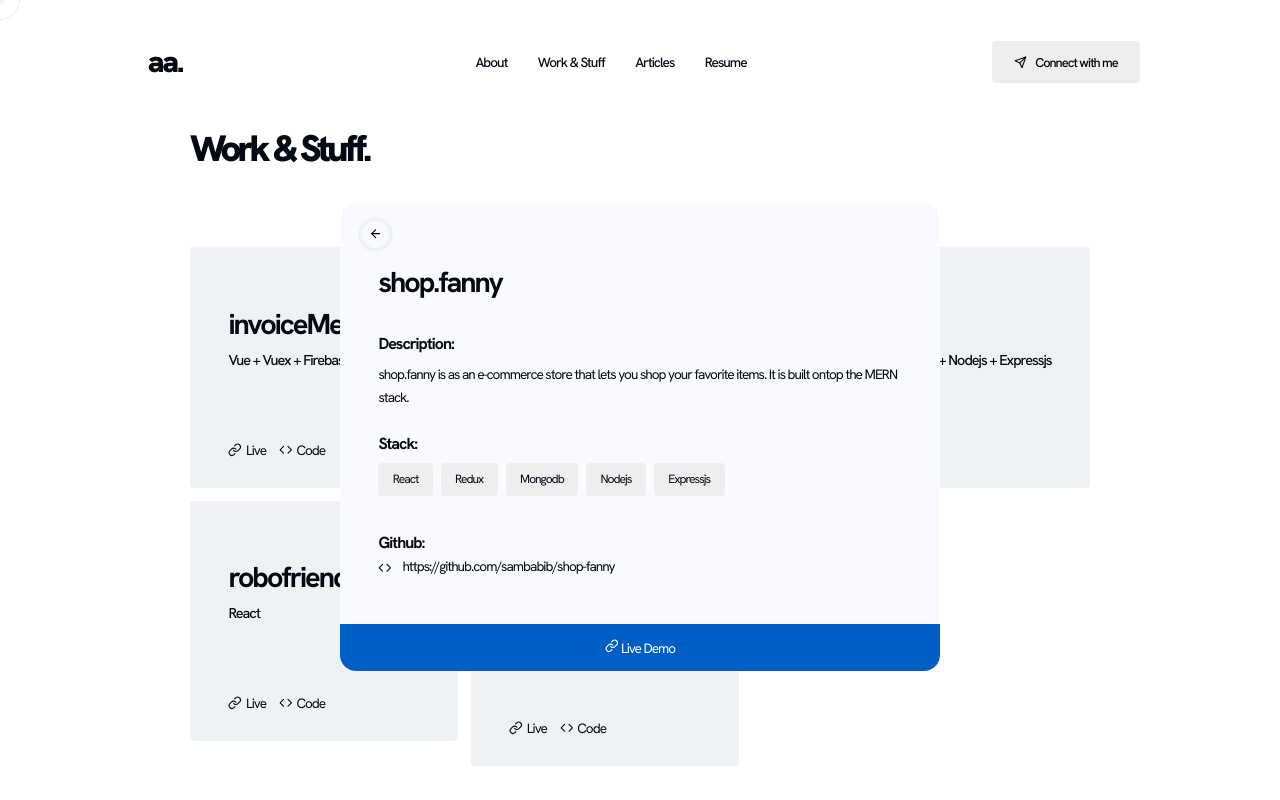
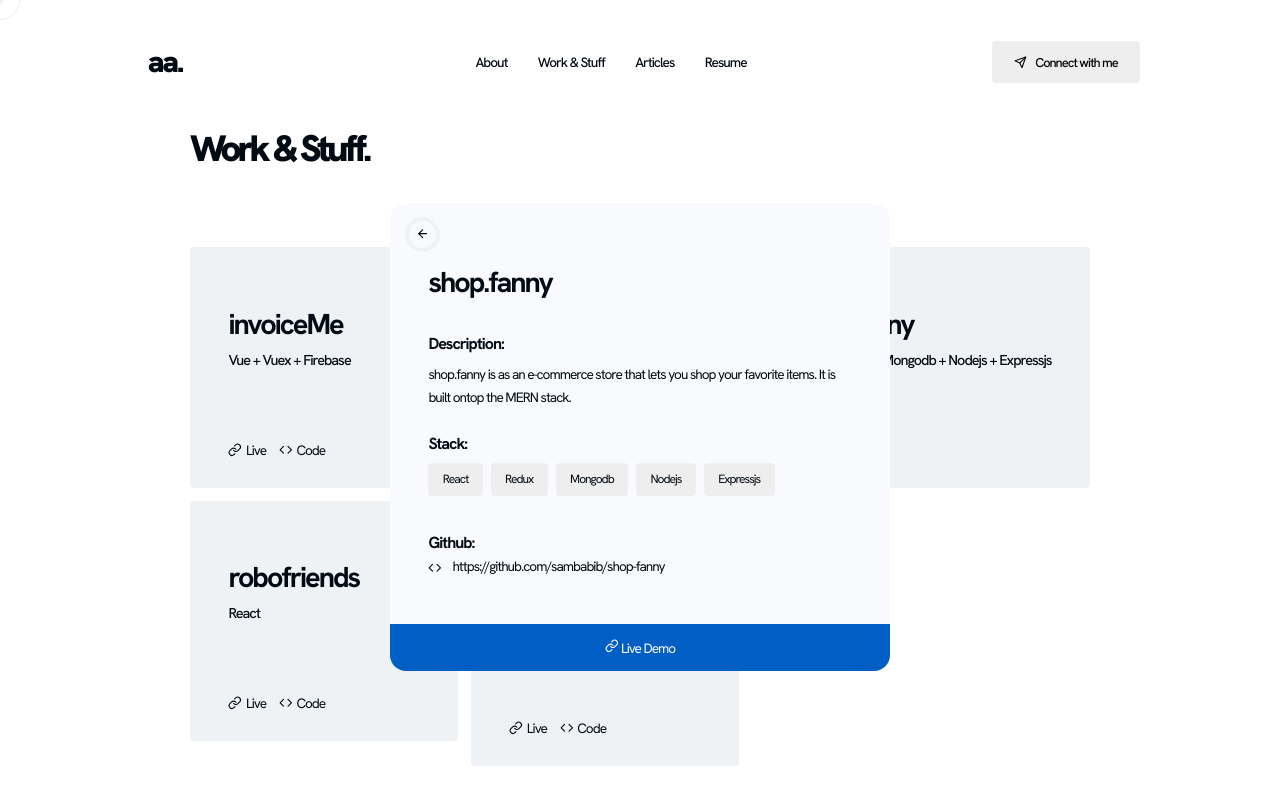
Before and after one commit to sambabib/kittsfolio, a Next.js app: page /work in a window 1280 px wide. Both pictures are taken after a click on the element 920 px from the left and 367 px from the top of the page. Built offline with nearby package versions, Linux system fonts and the light colour scheme.

Commit message:
changed modal width

```diff
--- a/styles/modal.module.scss
+++ b/styles/modal.module.scss
@@ -11,7 +11,7 @@
   z-index: 10;
 
   .modal__container {
-    width: 600px;
+    width: 500px;
     min-height: fit-content;
     background: $background-secondary;
     border-radius: 16px;
```
